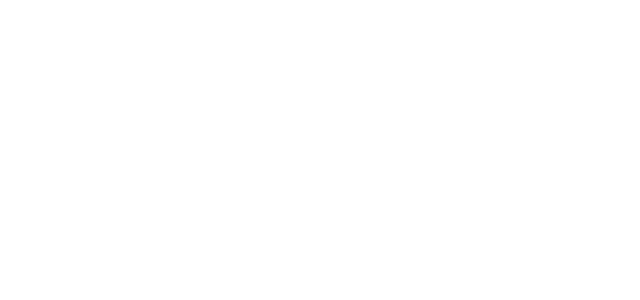
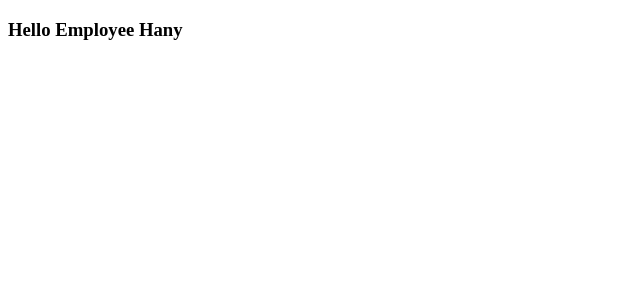
Before and after one commit to hkhamis1975/react-frontend, a React (Create React App) app: page / in a window 1280 px wide. Shown: the top 300 px of the page, without its empty margins (0-640 px from the left). Built offline with nearby package versions, Linux system fonts and the light colour scheme.

Commit message:
using props

```diff
--- a/src/App.js
+++ b/src/App.js
@@ -1,7 +1,15 @@
 import "./App.css";
+import Employee from "./components/Employee";
 
 function App() {
-  return <div className="App"></div>;
+  return (
+    <div className="App">
+      <header className="App-header"></header>
+      <div className="App-body">
+        <Employee name="Hany" />
+      </div>
+    </div>
+  );
 }
 
 export default App;
--- /dev/null
+++ b/src/components/Employee.js
@@ -0,0 +1,9 @@
+function Employee(props) {
+  return (
+    <div>
+      <h3>Hello Employee {props.name}</h3>
+    </div>
+  );
+}
+
+export default Employee;
```
Also changed, not shown: public/manifest.json.
